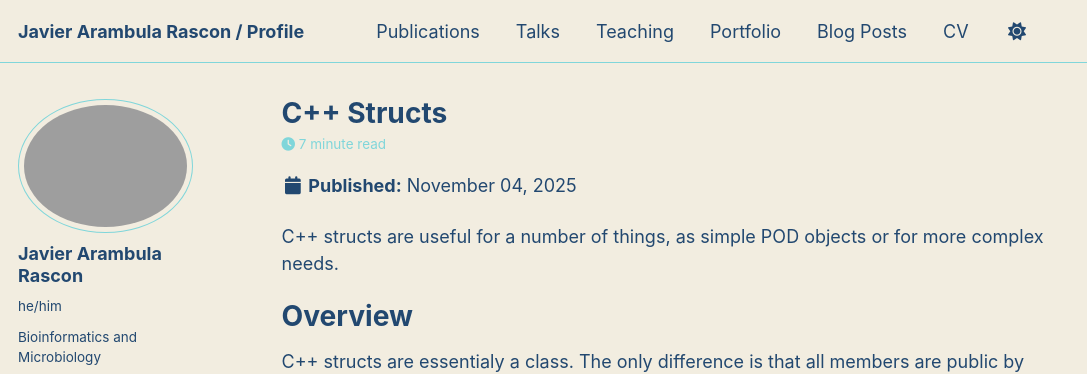
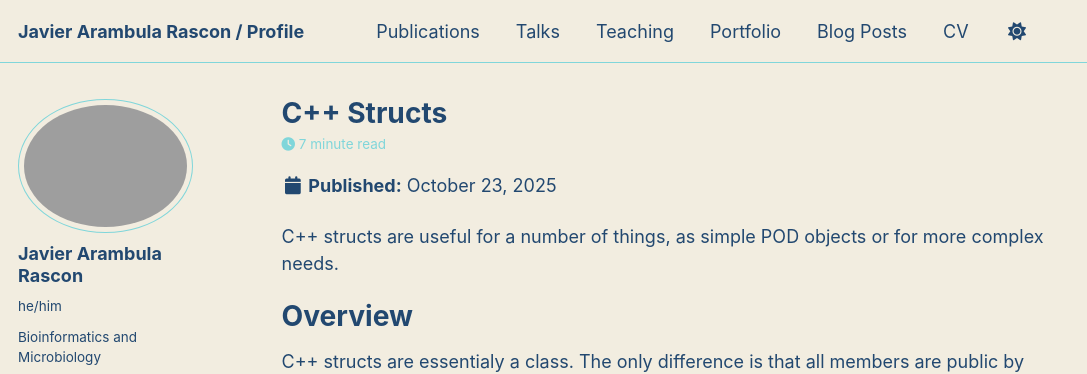
Before and after one commit to aram2608/aram2608.github.io, a Jekyll site: the page built from _posts/2025-10-23-structs.md, in a window 1280 px wide and 900 px high. Shown: the top 374 px of the window, without its empty margins (0-1087 px from the left). Built offline with Jekyll 4.4.1, drawn with Linux system fonts in a browser that asks for light colours; a script that is not in the unit is left out.

Commit message:
typo again smh

```diff
--- a/_posts/2025-10-23-structs.md
+++ b/_posts/2025-10-23-structs.md
@@ -1,6 +1,6 @@
 ---
 title: 'C++ Structs'
-date: 2025-11-04
+date: 2025-10-23
 permalink: /posts/2025/10/structs/
 tags:
   - Programming
```
